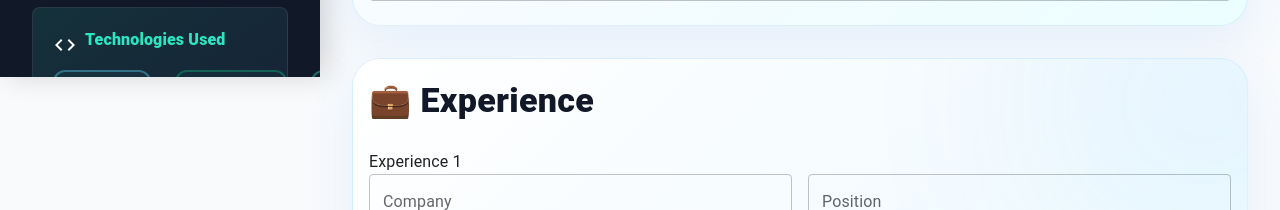
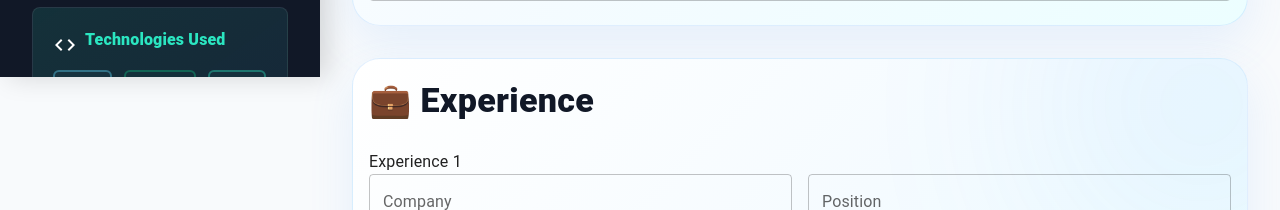
Before and after one commit to meriem-boukhalfa/cv-genius, a React (Vite) app in the folder frontend/: page / in a window 1280 px wide. Shown: the part 723-933 px from the top of the page. Built offline with nearby package versions, Linux system fonts and the light colour scheme.

Commit message:
new shaping of sidbar

```diff
--- a/frontend/src/components/Sidebar.jsx
+++ b/frontend/src/components/Sidebar.jsx
@@ -8,6 +8,7 @@ import {
   Tooltip,
   Chip,
   Stack,
+  Grid,
 } from "@mui/material";
 import GitHubIcon from "@mui/icons-material/GitHub";
 import LinkedInIcon from "@mui/icons-material/LinkedIn";
@@ -129,33 +130,23 @@ function SidebarSection({ title, icon, children, color = "#2BE6C1" }) {
 function TechnologiesSection() {
   return (
     <SidebarSection title="Technologies Used" icon={<CodeIcon />} color="#2BE6C1">
-      <Stack
-        direction="row"
-        spacing={1.5}
-        flexWrap="wrap"
-        justifyContent="center"
-        sx={{
-          gap: 1.5,
-        }}
-      >
+      <Grid container spacing={1.5}>
         {TECHNOLOGIES.map((tech, index) => (
-          <Tooltip key={index} title={tech.name} arrow>
+          <Grid item xs={6} key={index}>
+            <Tooltip title={tech.name} arrow>
               <Box
                 sx={{
                   display: "flex",
+                  flexDirection: "column",
                   alignItems: "center",
-                gap: 0.8,
-                px: 2,
-                py: 1,
-                borderRadius: 3,
+                  justifyContent: "center",
+                  gap: 1,
+                  p: 1.5,
+                  borderRadius: 1.5,
                   background: `${tech.color}08`,
                   border: `2px solid ${tech.borderColor}`,
-                color: tech.color,
-                fontWeight: 700,
-                fontSize: 13,
                   cursor: "pointer",
                   transition: "all 0.3s cubic-bezier(0.23, 1, 0.320, 1)",
-                whiteSpace: "nowrap",
                   "&:hover": {
                     background: `${tech.color}15`,
                     borderColor: tech.color,
@@ -167,22 +158,24 @@ function TechnologiesSection() {
                   },
                 }}
               >
-              <Box sx={{ fontSize: 18 }}>{tech.icon}</Box>
+                <Box sx={{ fontSize: 24 }}>{tech.icon}</Box>
                 <Typography
                   sx={{
                     fontWeight: 700,
-                  fontSize: 13,
+                    fontSize: 12,
                     background: `linear-gradient(135deg, ${tech.color}, ${tech.color}dd)`,
                     WebkitBackgroundClip: "text",
                     WebkitTextFillColor: "transparent",
+                    textAlign: "center",
                   }}
                 >
                   {tech.name}
                 </Typography>
               </Box>
             </Tooltip>
+          </Grid>
         ))}
-      </Stack>
+      </Grid>
     </SidebarSection>
   );
 }
```
Lines whose indentation alone changed are shown as unchanged.
